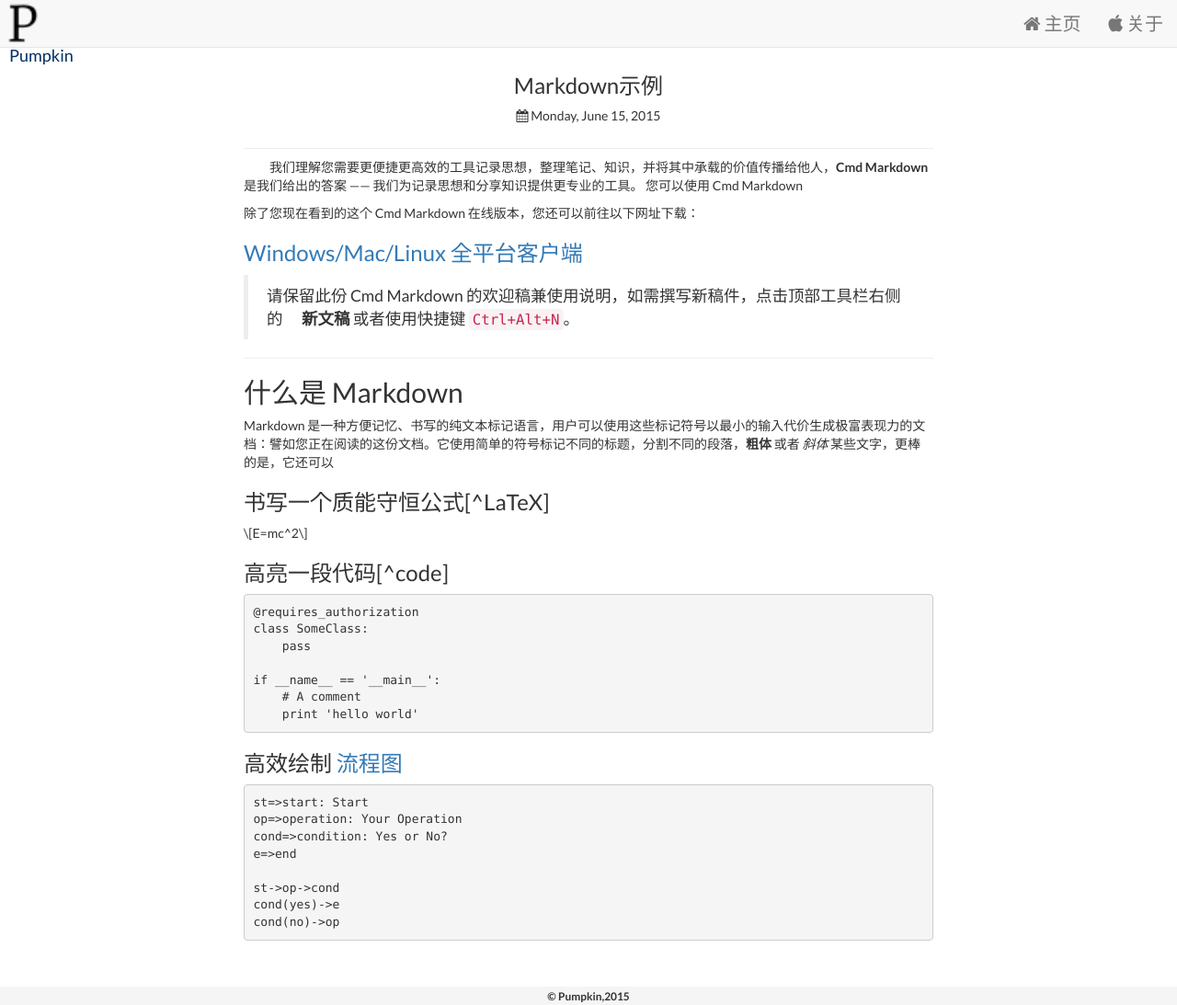
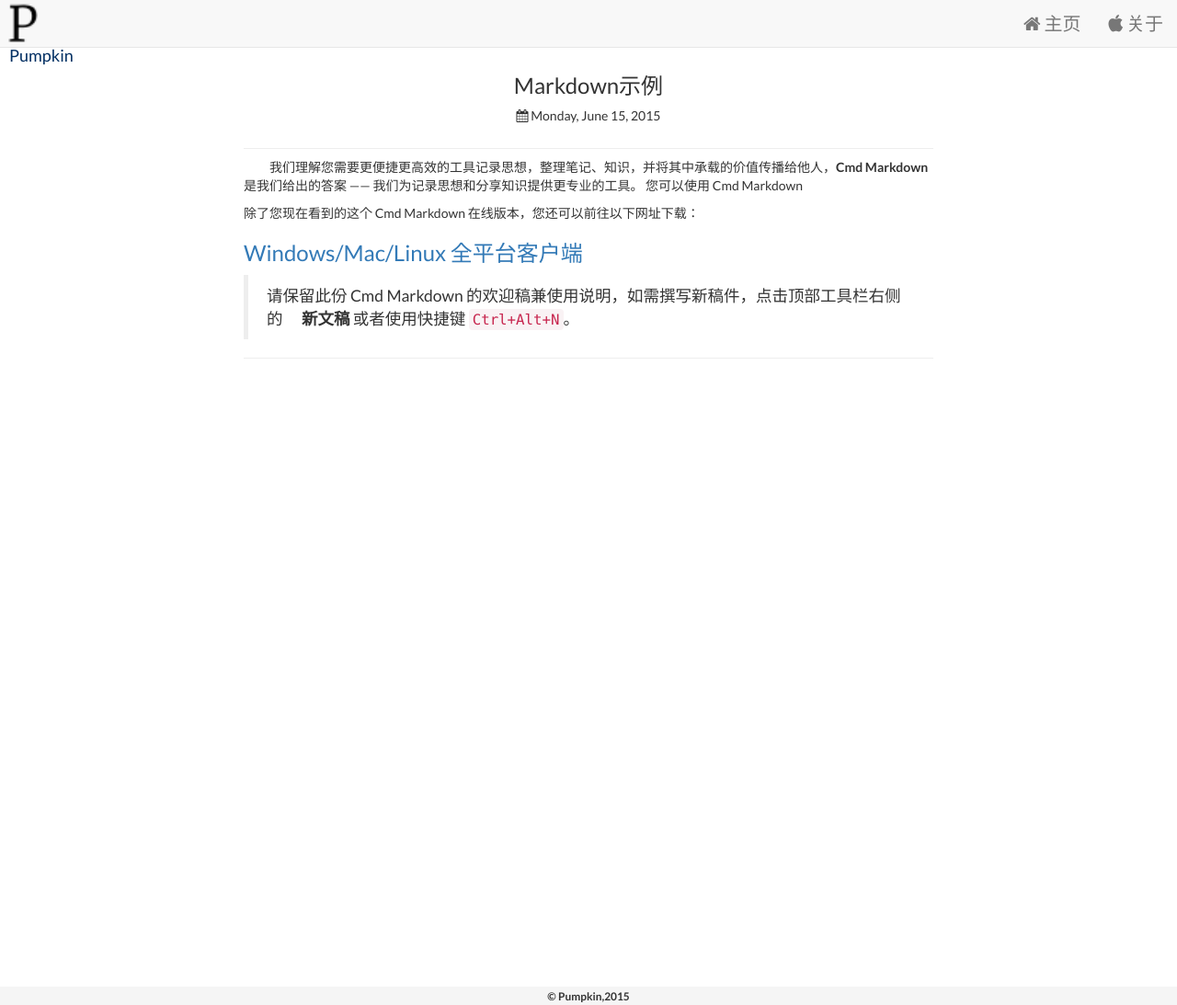
Before and after one commit to LarryBrick/jekyll_demo, a Jekyll site: the page built from _posts/2015-06-15-Markdown示例.md, in a window 1280 px wide and 1093 px high. Shown: the whole window at 92% size. Built offline with Jekyll 4.4.1, drawn with Linux system fonts in a browser that asks for light colours; nearby versions of some CDN libraries.

Commit message:
markdown测试

````diff
--- a/_posts/2015-06-15-Markdown示例.md
+++ b/_posts/2015-06-15-Markdown示例.md
@@ -17,36 +17,3 @@
 > 请保留此份 Cmd Markdown 的欢迎稿兼使用说明，如需撰写新稿件，点击顶部工具栏右侧的 <i class="fa-file"></i> **新文稿** 或者使用快捷键 `Ctrl+Alt+N`。
 
 ------
-
-## 什么是 Markdown
-
-Markdown 是一种方便记忆、书写的纯文本标记语言，用户可以使用这些标记符号以最小的输入代价生成极富表现力的文档：譬如您正在阅读的这份文档。它使用简单的符号标记不同的标题，分割不同的段落，**粗体** 或者 *斜体* 某些文字，更棒的是，它还可以
-
-### 书写一个质能守恒公式[^LaTeX]
-
-$$E=mc^2$$
-
-### 高亮一段代码[^code]
-
-```python
-@requires_authorization
-class SomeClass:
-    pass
-
-if __name__ == '__main__':
-    # A comment
-    print 'hello world'
-```
-
-### 高效绘制 [流程图](https://www.zybuluo.com/mdeditor?url=https://www.zybuluo.com/static/editor/md-help.markdown#7-流程图)
-
-```flow
-st=>start: Start
-op=>operation: Your Operation
-cond=>condition: Yes or No?
-e=>end
-
-st->op->cond
-cond(yes)->e
-cond(no)->op
-```
````
